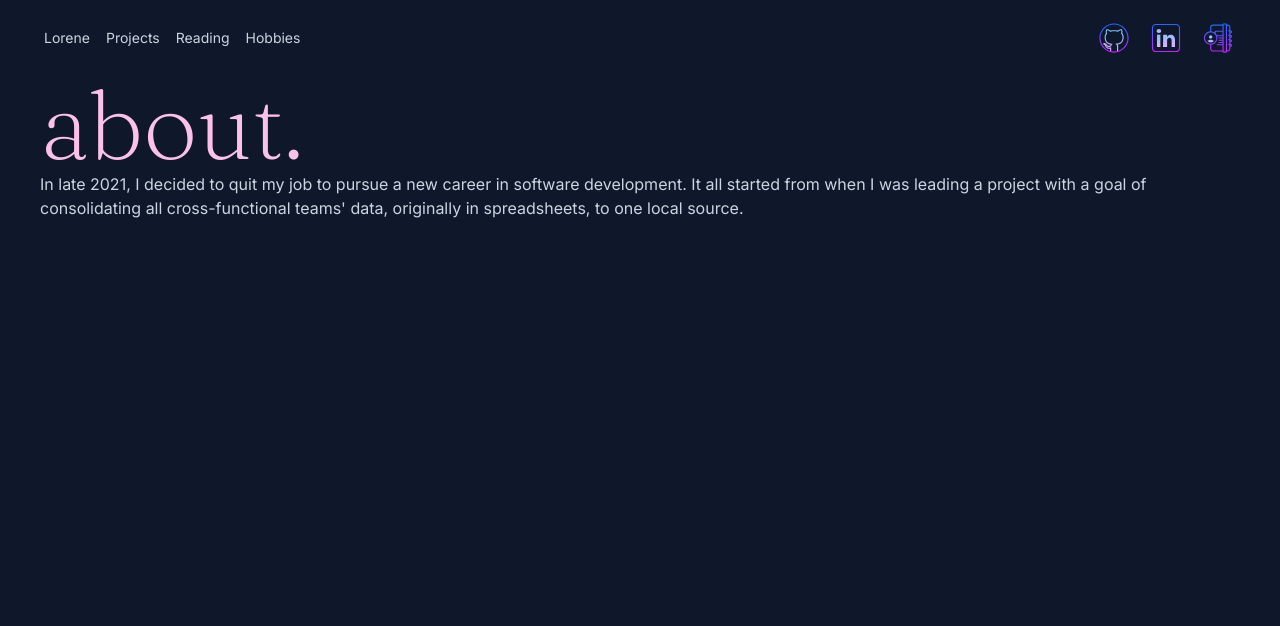
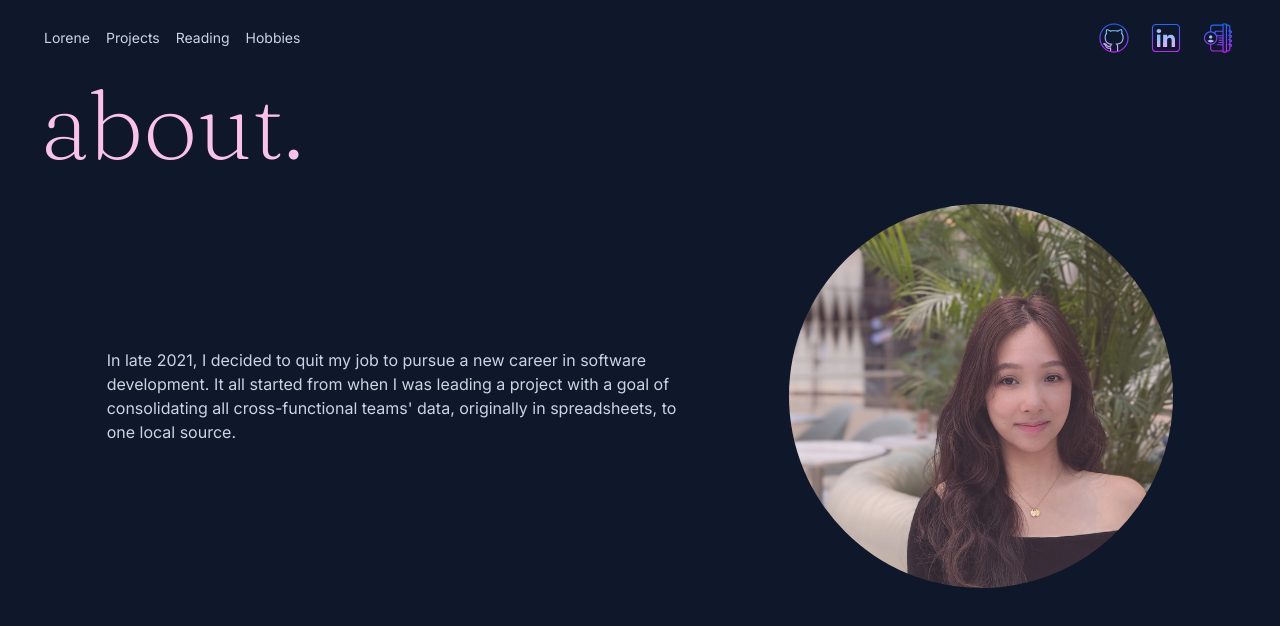
Before and after one commit to L-Chew/Personal-Portfolio, a React app: page / in a window 1280 px wide. Shown: the top 626 px of the page. Built offline with nearby package versions, Linux system fonts and the light colour scheme; the HTML template or start-up script is replaced by a standard one.

Commit message:
About: added content

```diff
--- a/client/src/Components/About.jsx
+++ b/client/src/Components/About.jsx
@@ -1,15 +1,22 @@
 import React from 'react';
+import profilePic from '../Images/profilePic.jpeg';
 
 const About = () => {
 
   return (
-    <div id='about' className='animate-fadeIn gap-4 md:gap-8 px-2'>
+    <div id='about' className='animate-fadeIn flex flex-col gap-4 md:gap-8 px-2'>
       <h2 className='flex sm:text-xl md:text-xl lg:text-2xl xl:text-8xl text-[#fac1e9] font-Fraunces font-extralight'>
         about.
       </h2>
-      <p>
-        In late 2021, I decided to quit my job to pursue a new career in software development. It all started from when I was leading a project with a goal of consolidating all cross-functional teams' data, originally in spreadsheets, to one local source.
-      </p>
+      <div className='flex items-center justify-evenly gap-4'>
+        <p className='w-1/2'>
+          In late 2021, I decided to quit my job to pursue a new career in software development. It all started from when I was leading a project with a goal of consolidating all cross-functional teams' data, originally in spreadsheets, to one local source.
+        </p>
+        <div className='relative'>
+          <img src={profilePic} alt='profilePic' className='w-16 h-16 sm:w-20 sm:h-20 md:w-24 md:h-24 lg:w-32 lg:h-32 xl:w-96 xl:h-96 object-cover rounded-full'></img>
+          <div className='absolute inset-0 rounded-full bg-[#fac1e9] opacity-20'></div>
+        </div>
+      </div>
     </div>
   )
 };
@@ -17,3 +24,5 @@ const About = () => {
 export default About;
 
 //sm:text-lg md:text-xl lg:text-2xl xl:text-3xl
+
+//className='w-16 h-16 sm:w-20 sm:h-20 md:w-24 md:h-24 lg:w-32 lg:h-32 xl:w-full xl:h-1/2 object-cover rounded-md'
```
